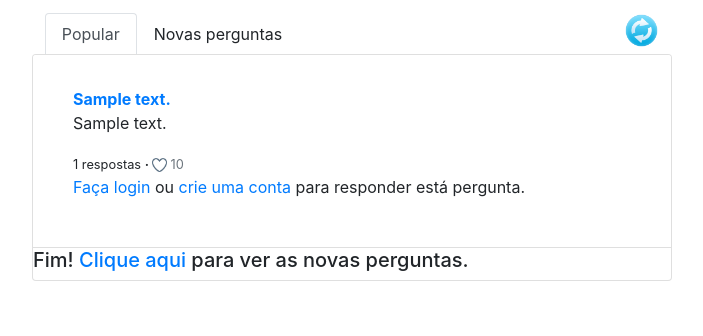
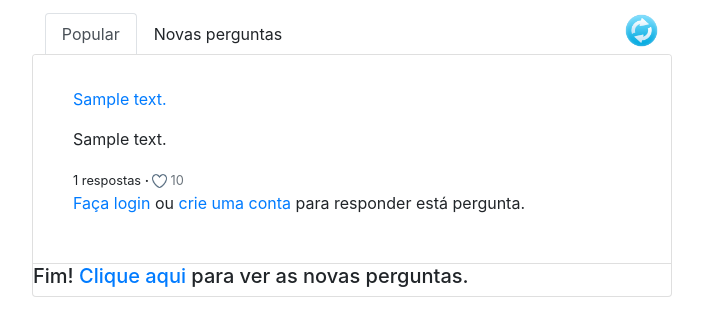
Before and after one commit to 0asker/Asker, a Django app: page / in a window 1280 px wide. Shown: the part 66-402 px from the top of the page, without its empty margins (288-991 px from the left). Run offline with Django 3.2, Linux system fonts and the light colour scheme; tables that the repository leaves empty hold one stand-in row (values such as "Sample post"); some libraries are stand-ins or nearby versions.

Commit message:
alteração templates

```diff
--- a/main_app/templates/base/recent-questions-pjax.html
+++ b/main_app/templates/base/recent-questions-pjax.html
@@ -4,9 +4,13 @@
 	{% for question in questions %}
 	<li class="list-group-item bg-main infinite-item">
 		<div class="card-body">
-			<a href="/question/{{ question.id }}">
-				<b>{{ question.text }}</b>
-			</a>
+
+      <a href="/question/{{ question.id }}" style="text-decoration: none">
+        <p>
+          {{ question.text }}
+        </p>
+      </a>
+
 			<p>
 				{% if question.description != '' %}
 				{{ question.description|cut_description|safe|linebreaksbr }}
--- a/main_app/templates/index.html
+++ b/main_app/templates/index.html
@@ -53,7 +53,13 @@
 		{% for question in popular_questions %}
 		<li class="list-group-item bg-main">
 			<div class="card-body">
-				<a href="/question/{{ question.id }}"><b>{{ question.text }}</b></a>
+
+        <a href="/question/{{ question.id }}" style="text-decoration: none">
+          <p>
+            {{ question.text }}
+          </p>
+        </a>
+
 				<p>
 					{% if question.description != '' %}{{ question.description|cut_description|safe|linebreaksbr }}{% endif %}
 				</p>
```
